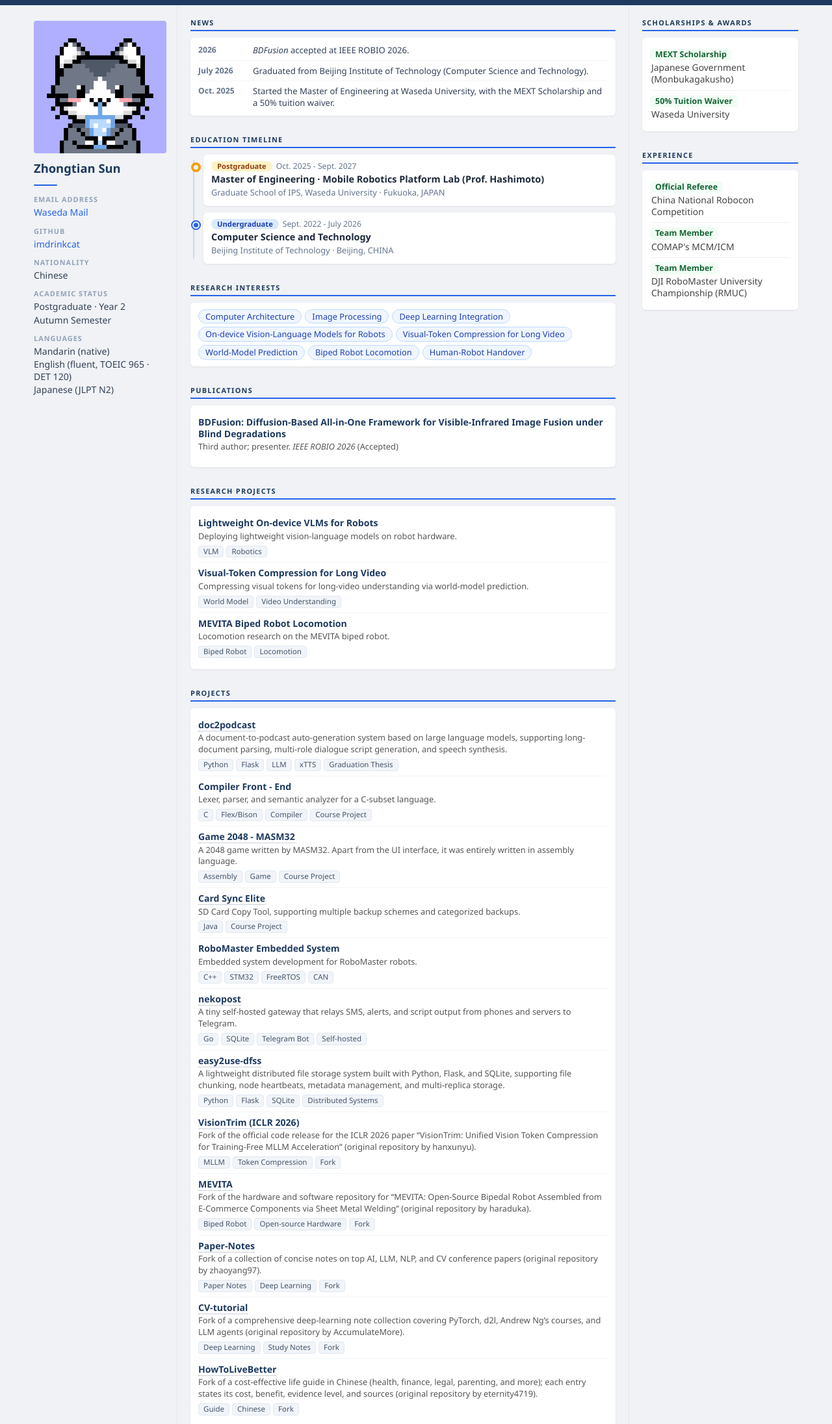
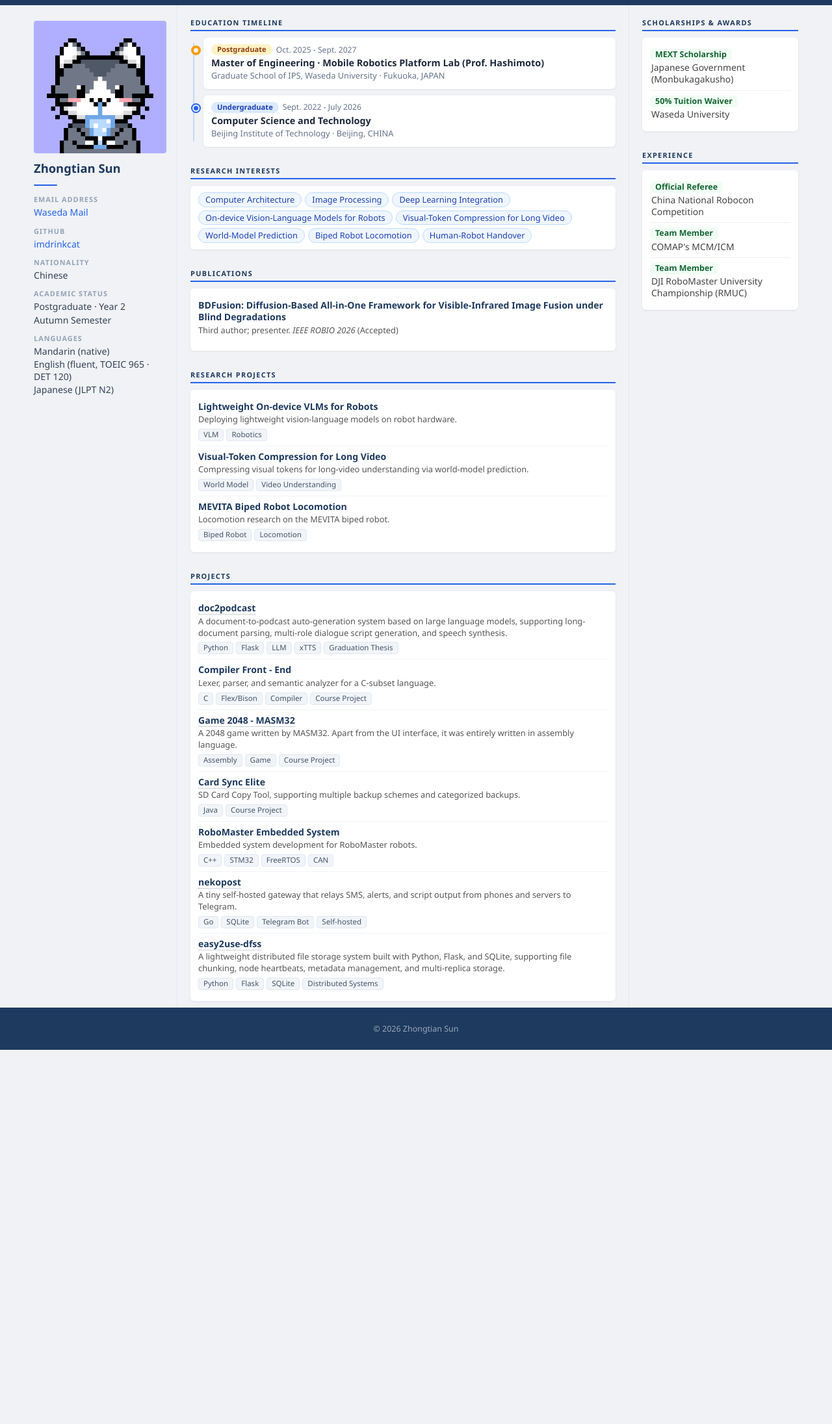
Before and after one commit to imdrinkcat/imdrinkcat.github.io, a plain HTML site: page index.html in a window 1280 px wide. Shown: the part 40-2232 px from the top of the page at 65% size. After the commit the page ends 1656 px from the top, so only its background shows below. Drawn offline with Linux system fonts and the light colour scheme.

Commit message:
Remove News section and fork project entries
Co-Authored-By: Claude Sonnet 5.5 <noreply@anthropic.com>

```diff
--- a/index.html
+++ b/index.html
@@ -50,26 +50,6 @@
 
     <!-- ══ CENTER: MAIN ══ -->
     <main class="col-main">
-
-        <section>
-            <h2>News</h2>
-            <div class="card">
-                <ul class="news-list">
-                    <li>
-                        <span class="news-date">2026</span>
-                        <span class="news-text"><em>BDFusion</em> accepted at IEEE ROBIO 2026.</span>
-                    </li>
-                    <li>
-                        <span class="news-date">July 2026</span>
-                        <span class="news-text">Graduated from Beijing Institute of Technology (Computer Science and Technology).</span>
-                    </li>
-                    <li>
-                        <span class="news-date">Oct. 2025</span>
-                        <span class="news-text">Started the Master of Engineering at Waseda University, with the MEXT Scholarship and a 50% tuition waiver.</span>
-                    </li>
-                </ul>
-            </div>
-        </section>
 
         <section>
             <h2>Education Timeline</h2>
@@ -237,56 +217,6 @@
                             <span class="ptag">Distributed Systems</span>
                         </div>
                     </li>
-
-                    <li>
-                        <div class="proj-name"><a class="proj-link" href="https://github.com/imdrinkcat/VisionTrim" target="_blank" rel="noopener noreferrer">VisionTrim (ICLR 2026)</a></div>
-                        <div class="proj-desc">Fork of the official code release for the ICLR 2026 paper &ldquo;VisionTrim: Unified Vision Token Compression for Training-Free MLLM Acceleration&rdquo; (original repository by hanxunyu).</div>
-                        <div class="proj-tags">
-                            <span class="ptag">MLLM</span>
-                            <span class="ptag">Token Compression</span>
-                            <span class="ptag">Fork</span>
-                        </div>
-                    </li>
-
-                    <li>
-                        <div class="proj-name"><a class="proj-link" href="https://github.com/imdrinkcat/mevita" target="_blank" rel="noopener noreferrer">MEVITA</a></div>
-                        <div class="proj-desc">Fork of the hardware and software repository for &ldquo;MEVITA: Open-Source Bipedal Robot Assembled from E-Commerce Components via Sheet Metal Welding&rdquo; (original repository by haraduka).</div>
-                        <div class="proj-tags">
-                            <span class="ptag">Biped Robot</span>
-                            <span class="ptag">Open-source Hardware</span>
-                            <span class="ptag">Fork</span>
-                        </div>
-                    </li>
-
-                    <li>
-                        <div class="proj-name"><a class="proj-link" href="https://github.com/imdrinkcat/Paper-Notes" target="_blank" rel="noopener noreferrer">Paper-Notes</a></div>
-                        <div class="proj-desc">Fork of a collection of concise notes on top AI, LLM, NLP, and CV conference papers (original repository by zhaoyang97).</div>
-                        <div class="proj-tags">
-                            <span class="ptag">Paper Notes</span>
-                            <span class="ptag">Deep Learning</span>
-                            <span class="ptag">Fork</span>
-                        </div>
-                    </li>
-
-                    <li>
-                        <div class="proj-name"><a class="proj-link" href="https://github.com/imdrinkcat/CV-tutorial" target="_blank" rel="noopener noreferrer">CV-tutorial</a></div>
-                        <div class="proj-desc">Fork of a comprehensive deep-learning note collection covering PyTorch, d2l, Andrew Ng&rsquo;s courses, and LLM agents (original repository by AccumulateMore).</div>
-                        <div class="proj-tags">
-                            <span class="ptag">Deep Learning</span>
-                            <span class="ptag">Study Notes</span>
-                            <span class="ptag">Fork</span>
-                        </div>
-                    </li>
-
-                    <li>
-                        <div class="proj-name"><a class="proj-link" href="https://github.com/imdrinkcat/HowToLiveBetter" target="_blank" rel="noopener noreferrer">HowToLiveBetter</a></div>
-                        <div class="proj-desc">Fork of a cost-effective life guide in Chinese (health, finance, legal, parenting, and more); each entry states its cost, benefit, evidence level, and sources (original repository by eternity4719).</div>
-                        <div class="proj-tags">
-                            <span class="ptag">Guide</span>
-                            <span class="ptag">Chinese</span>
-                            <span class="ptag">Fork</span>
-                        </div>
-                    </li>
                 </ul>
             </div>
         </section>
--- a/style.css
+++ b/style.css
@@ -399,34 +399,6 @@ h3 {
     padding-left: 2px;
 }
 
-/* ── News ── */
-.news-list {
-    list-style: none;
-    margin: 0;
-    padding: 0;
-}
-
-.news-list li {
-    display: flex;
-    gap: 12px;
-    padding: 6px 0;
-    border-bottom: 1px solid #f1f5f9;
-    font-size: 0.82rem;
-    line-height: 1.4;
-}
-
-.news-list li:first-child { padding-top: 0; }
-.news-list li:last-child { border-bottom: none; padding-bottom: 0; }
-
-.news-date {
-    flex: 0 0 4.5rem;
-    font-size: 0.76rem;
-    font-weight: 600;
-    color: #64748b;
-}
-
-.news-text { color: #334155; }
-
 /* ── Projects ── */
 .proj-list {
     list-style: none;
```
